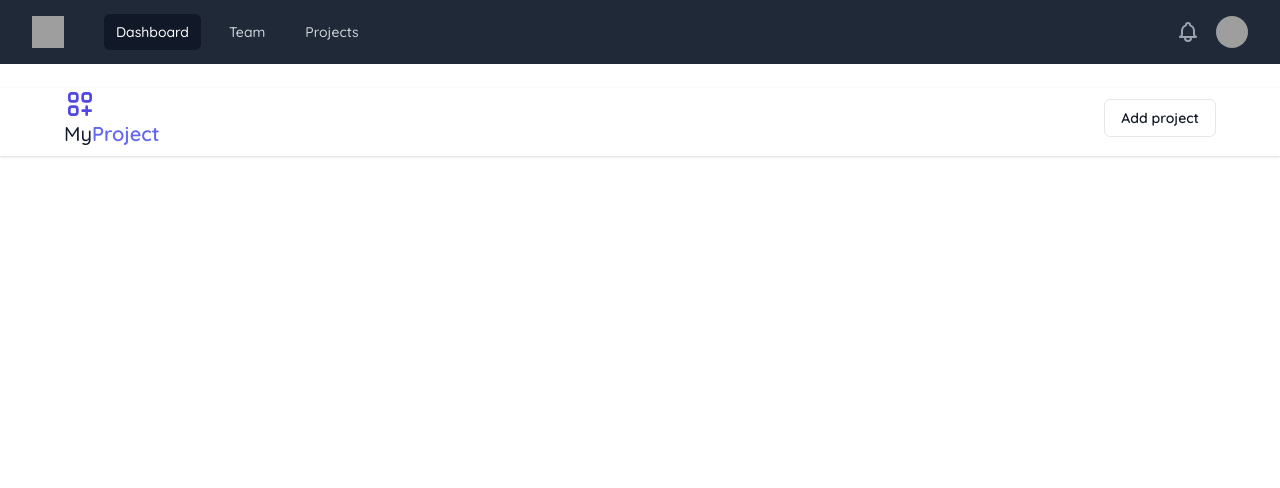
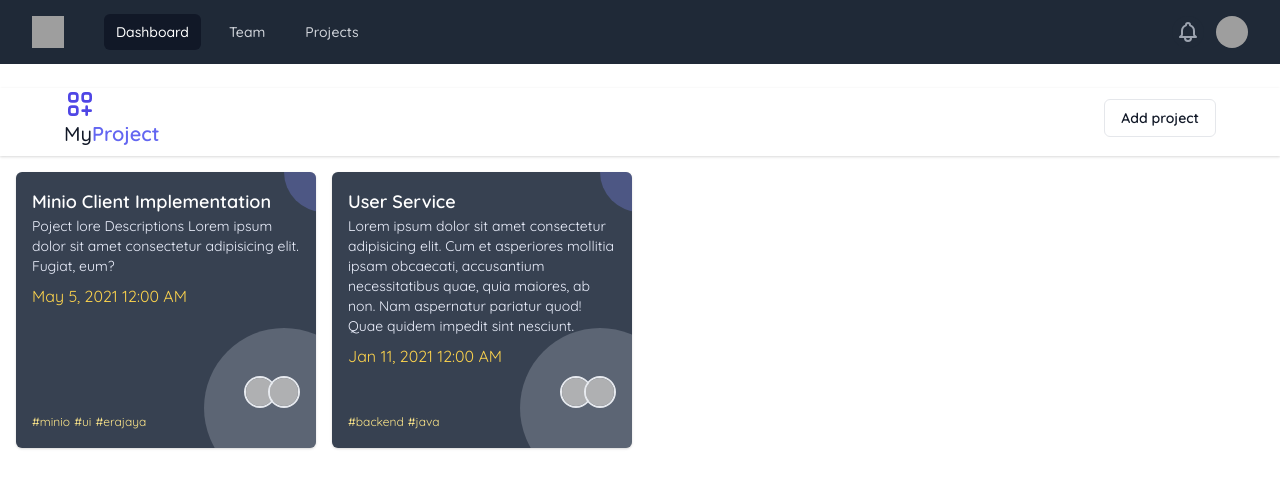
Before and after one commit to ekosutrisno/file-manager-app, a Vue app: page /u/dashboard/projects in a window 1280 px wide. Shown: the top 488 px of the page. Built offline with nearby package versions, Linux system fonts and the light colour scheme; grey boxes are pictures that could not be loaded.

Commit message:
feat: team section card, Json data stcurture team, split component card

```diff
--- a/index.html
+++ b/index.html
@@ -4,7 +4,7 @@
     <meta charset="UTF-8" />
     <link rel="icon" href="/favicon.ico" />
     <meta name="viewport" content="width=device-width, initial-scale=1.0" />
-    <script src="https://cdn.lordicon.com//libs/frhvbuzj/lord-icon-2.0.2.js"></script>
+    <!-- <script src="https://cdn.lordicon.com//libs/frhvbuzj/lord-icon-2.0.2.js"></script> -->
     <title>Local Drive - Dev</title>
   </head>
   <body>
--- /dev/null
+++ b/src/components/ProjectCard.vue
@@ -0,0 +1,46 @@
+<template>
+   <div class="w-full h-full flex flex-col justify-between p-4 overflow-hidden relative cursor-pointer bg-gray-700 rounded-md shadow hover:shadow-xl">
+      <div>
+         <div class="text-white font-semibold text-lg">
+            {{ project.projectName }}
+         </div>
+         <p class="text-sm text-indigo-50"> {{project.description}} </p>
+         <p class="my-2 text-yellow-300">{{ formatDateCreated(project.dueDate) }} </p>
+      </div>
+
+      <div>
+         <div class="flex items-center justify-end">
+            <img v-for="(team, idx) in project.teams" :key="idx" :class="[idx > 0 ? '-ml-2': '']" class="w-8 h-8 object-cover rounded-full border-2" :src="team.image">
+         </div>
+         <div class="inline-flex items-center space-x-1">
+            <span class="text-xs text-yellow-200" v-for="(tag, idx) in project.tags" :key="idx">#{{tag}}</span>
+         </div>
+      </div>
+      <div class="w-20 h-20 rounded-full bg-indigo-400 opacity-30 absolute -top-10 -right-12"></div>
+      <div class="w-40 h-40 rounded-full bg-indigo-50 opacity-20 absolute -bottom-10 -right-12"></div>
+    </div>
+</template>
+
+<script>
+import moment from 'moment';
+
+export default {
+   props:{
+      project:{
+         type: Object,
+         required: true
+      }
+   },
+
+   setup(){
+      const formatDateCreated = (date)=>{
+            return moment(date).format('lll');
+      }
+
+      return{
+         formatDateCreated
+      }
+   }
+
+}
+</script>
--- /dev/null
+++ b/src/components/TeamCard.vue
@@ -0,0 +1,25 @@
+<template>
+   <div class="w-full h-full relative overflow-hidden hover:shadow-xl cursor-pointer flex flex-col items-start p-2 rounded-md bg-indigo-600 shadow text-white transform hover:translate-y-1 transition-transform">
+      <img class="w-16 h-16 rounded-full object-cover border-2 shadow" :src="team.image" :alt="team.name">
+      <div class="text-gray-50">
+         <p class="font-bold">{{team.name}}</p>
+         <p class="text-xs mb-2">{{team.email}}</p>
+         <p>Dep. {{team.department}}</p>
+         <p class="text-xs">{{team.title}} ({{team.role}})</p>
+      </div>
+   <div class="w-20 h-20 rounded-full bg-indigo-400 opacity-30 absolute -top-10 -right-12"></div>
+   <div class="w-40 h-40 rounded-full bg-indigo-100 opacity-30 absolute -bottom-10 -right-12"></div>
+   </div>
+</template>
+
+<script>
+   export default {
+      props:{
+         team:{
+            type: Object,
+            required: true,
+         }
+      }
+
+   }
+</script>
--- a/src/views/dashboard/Project.vue
+++ b/src/views/dashboard/Project.vue
@@ -15,37 +15,69 @@
       </div>
     </div>
   </header>
-  <div class="max-w-screen-xl mx-auto grid gap-4 sm:grid-cols-2 md:grid-cols-3 lg:grid-cols-4">
+  <div class="max-w-screen-xl mx-auto p-4 grid gap-4 sm:grid-cols-2 md:grid-cols-3 lg:grid-cols-4">
+    <ProjectCard v-for="project in projects" :key="project.projectId" :project="project"/>
   </div>
 </template>
 
 <script>
-const people = [
+import ProjectCard from '../../components/ProjectCard.vue'
+
+const projects = [
   {
-    name: 'Jane Cooper',
-    title: 'Regional Paradigm Technician',
-    department: 'Optimization',
-    role: 'Admin',
-    email: 'jane.cooper@example.com',
+    projectId: 'e8caf83b-34bf-4336-ba87-0f3a2294c2d8',
+    projectName: 'Minio Client Implementation',
+    description: 'Poject lore Descriptions Lorem ipsum dolor sit amet consectetur adipisicing elit. Fugiat, eum?',
+    dueDate: new Date('2021-05-05'),
+    tags: ['minio','ui', 'erajaya'],
+    teams:[
+      {
+        id: '537b964a-7ebf-4ecd-a7c6-8d4bd3bb6bd8',
+        name: 'Eko Sutrisno',
+        role: 'Developer',
         image:
         'https://images.unsplash.com/photo-1494790108377-be9c29b29330?ixlib=rb-1.2.1&ixid=eyJhcHBfaWQiOjEyMDd9&auto=format&fit=facearea&facepad=4&w=256&h=256&q=60',
       },
       {
-    name: 'Eko Sutrisno',
-    title: 'Tukang Makan Nasi Goreng',
-    department: 'Test Makanan',
-    role: 'Tester',
-    email: 'eko.sutrisno@example.com',
+        id: 'b4297d71-b0e4-4ba7-b2ca-be974e64493d',
+        name: 'Miaw Kolongkonyi',
+        role: 'UI/UX',
         image:
           'https://images.unsplash.com/photo-1581704906775-891dd5207444?ixid=MnwxMjA3fDB8MHxzZWFyY2h8MTJ8fGJveXxlbnwwfHwwfHw%3D&ixlib=rb-1.2.1&auto=format&fit=facearea&facepad=4&w=256&h=256&q=60',
+      }
+    ]
  },
-  // More people...
+  {
+    projectId: 'c66ee3e6-bd74-494f-b54f-58bb3d1ec703',
+    projectName: 'User Service',
+    description: 'Lorem ipsum dolor sit amet consectetur adipisicing elit. Cum et asperiores mollitia ipsam obcaecati, accusantium necessitatibus quae, quia maiores, ab non. Nam aspernatur pariatur quod! Quae quidem impedit sint nesciunt.',
+    dueDate: new Date('2021-01-11'),
+    tags: ['backend','java'],
+    teams:[
+      {
+        id: '5dd89f76-c047-4d6d-85c3-9b2de5a7130a',
+        name: 'Eko Sutrisno',
+        role: 'Developer',
+        image:
+        'https://images.unsplash.com/photo-1494790108377-be9c29b29330?ixlib=rb-1.2.1&ixid=eyJhcHBfaWQiOjEyMDd9&auto=format&fit=facearea&facepad=4&w=256&h=256&q=60',
+      },
+      {
+        id: 'e3aab9af-7ef9-480d-8a89-dc8b733a777c',
+        name: 'Miaw Kolongkonyi',
+        role: 'UI/UX',
+        image:
+          'https://images.unsplash.com/photo-1581704906775-891dd5207444?ixid=MnwxMjA3fDB8MHxzZWFyY2h8MTJ8fGJveXxlbnwwfHwwfHw%3D&ixlib=rb-1.2.1&auto=format&fit=facearea&facepad=4&w=256&h=256&q=60',
+      }
+    ]
+ }
 ]
 
 export default {
+  components:{ProjectCard},
   setup() {
+
     return {
-      people,
+      projects
     }
   },
 }
--- a/src/views/dashboard/Team.vue
+++ b/src/views/dashboard/Team.vue
@@ -16,21 +16,12 @@
     </div>
   </header>
   <div class="max-w-screen-xl p-4 mx-auto grid gap-4 sm:grid-cols-2 md:grid-cols-3 lg:grid-cols-4">
-    <div v-for="team in people" :key="team.id" class="w-full h-full relative overflow-hidden hover:shadow-xl cursor-pointer flex flex-col items-start p-2 rounded-md bg-indigo-600 shadow text-white transform hover:translate-y-1 transition-transform">
-        <img class="w-16 h-16 rounded-full object-cover border-2 shadow" :src="team.image" :alt="team.name">
-        <div class="text-gray-50">
-          <p class="font-bold">{{team.name}}</p>
-          <p class="text-xs mb-2">{{team.email}}</p>
-          <p>Dep. {{team.department}}</p>
-          <p class="text-xs">{{team.title}} ({{team.role}})</p>
-        </div>
-      <div class="w-20 h-20 rounded-full bg-indigo-400 opacity-30 absolute -top-10 -right-12"></div>
-      <div class="w-40 h-40 rounded-full bg-indigo-100 opacity-30 absolute -bottom-10 -right-12"></div>
-    </div>
+    <TeamCard v-for="team in people" :key="team.id" :team="team"/>
   </div>
 </template>
 
 <script>
+import TeamCard from '../../components/TeamCard.vue'
 const people = [
   { id:'ef20b245-6286-42cd-9974-2a1740ea1447',
     name: 'Jane Cooper',
@@ -53,6 +44,7 @@ const people = [
 ]
 
 export default {
+  components: { TeamCard },
   setup() {
     return {
       people,
```
Lines whose indentation alone changed are shown as unchanged.
